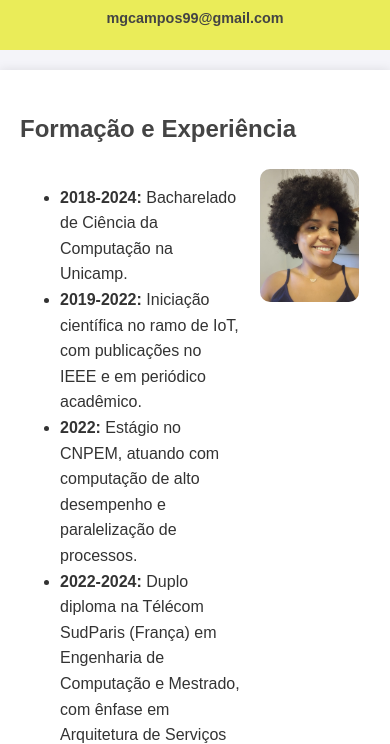
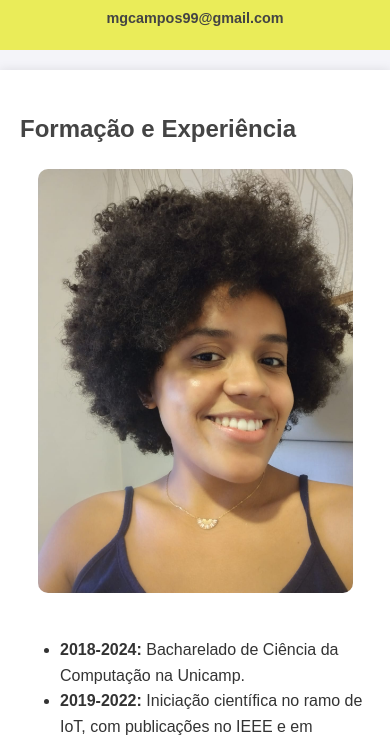
Before and after one commit to GaiaFL/gaiafl.github.io, a plain HTML site: page index.html in a window 390 px wide. Shown: the part 75-819 px from the top of the page. Drawn offline with Linux system fonts and the light colour scheme.

Commit message:
testing photo placement

```diff
--- a/index.html
+++ b/index.html
@@ -78,6 +78,16 @@
             height: auto;
             border-radius: 10px;
         }
+        @media (max-width: 768px) {
+            .content {
+                flex-direction: column;
+            }
+            .photo {
+                margin-left: 0;
+                margin-bottom: 20px;
+                text-align: center;
+            }
+        }
         footer {
             text-align: center;
             margin-top: 20px;
@@ -122,6 +132,9 @@
 
         <h2>Formação e Experiência</h2>
         <div class="content">
+            <div class="photo">
+                <img src="imgs/image1.jpeg"  alt="Foto de Marianna">
+            </div>
             <div class="text">
             <ul>
                 <li><strong>2018-2024:</strong> Bacharelado de Ciência da Computação na Unicamp.</li>
@@ -133,9 +146,7 @@
             </ul>
             </div>
 
-            <div class="photo">
-                <img src="imgs/image1.jpeg"  alt="Foto de Marianna">
-            </div>
+
         </div>
         <h2>Habilidades Técnicas</h2>
         <ul>
```
